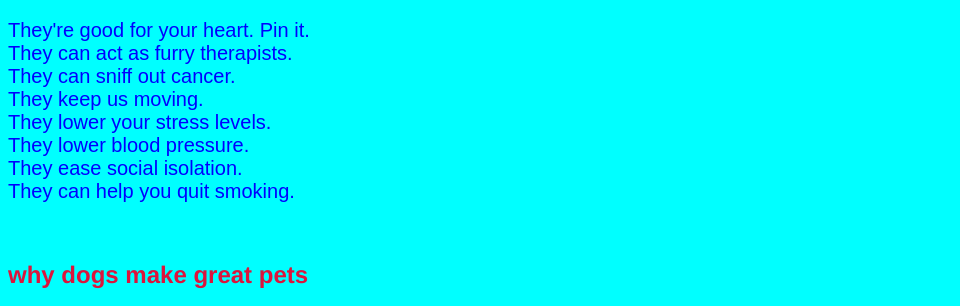
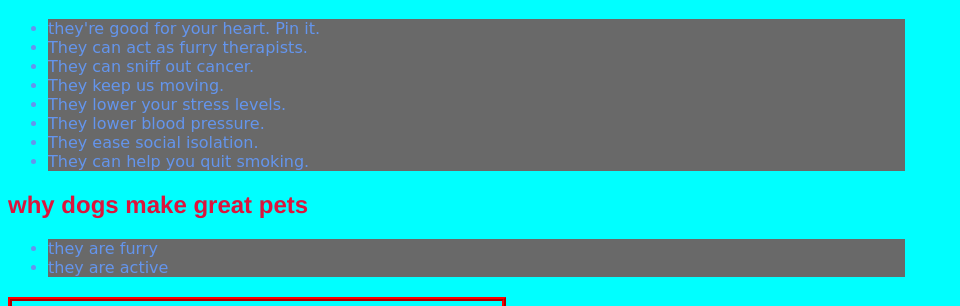
Before and after one commit to jmoses123/jmoses123.github.io, a plain HTML site: page index.html in a window 1280 px wide. Shown: the part 451-757 px from the top of the page, without its empty margins (0-960 px from the left). Drawn offline with Linux system fonts and the light colour scheme.

Commit message:
new-changes.index.html

```diff
--- a/index.html
+++ b/index.html
@@ -18,7 +18,9 @@
            h2 {color: crimson;
                 font-family:"helvetica",sans-serif;}
            #ds {background-color:black}
-           #image1 { float: left;margin-right: 30px;} a:hover {background-color:firebrick;} li:hover { background-color:crimson}
+           #image1 { float: left;margin-right: 30px;}
+           a:hover {background-color:firebrick;}
+           li:hover { background-color:crimson}
         </style>
    </head>
    <h1 id="hi-h1"><span class="span">All</span> about puppies</h1>
@@ -34,14 +36,15 @@
    </div>
    <div>
        <h1>why I like dogs.</h1>
-       <p>They're good for your heart. Pin it.<br>
-They can act as furry therapists.<br>
-They can sniff out cancer.<br>
-They keep us moving.<br>
-They lower your stress levels.<br>
-They lower blood pressure.<br>
-They ease social isolation.<br>
-They can help you quit smoking.</p><br>
+       <ul>
+           <li>they're good for your heart. Pin it.</li>
+           <li>They can act as furry therapists.</li>
+           <li>They can sniff out cancer.</li>
+           <li>They keep us moving.</li>
+           <li>They lower your stress levels.</li>
+           <li>They lower blood pressure.</li>
+           <li>They ease social isolation.</li>
+           <li>They can help you quit smoking.</li></ul>
 
        <h2>why dogs make great pets</h2>
         <ul>
```
